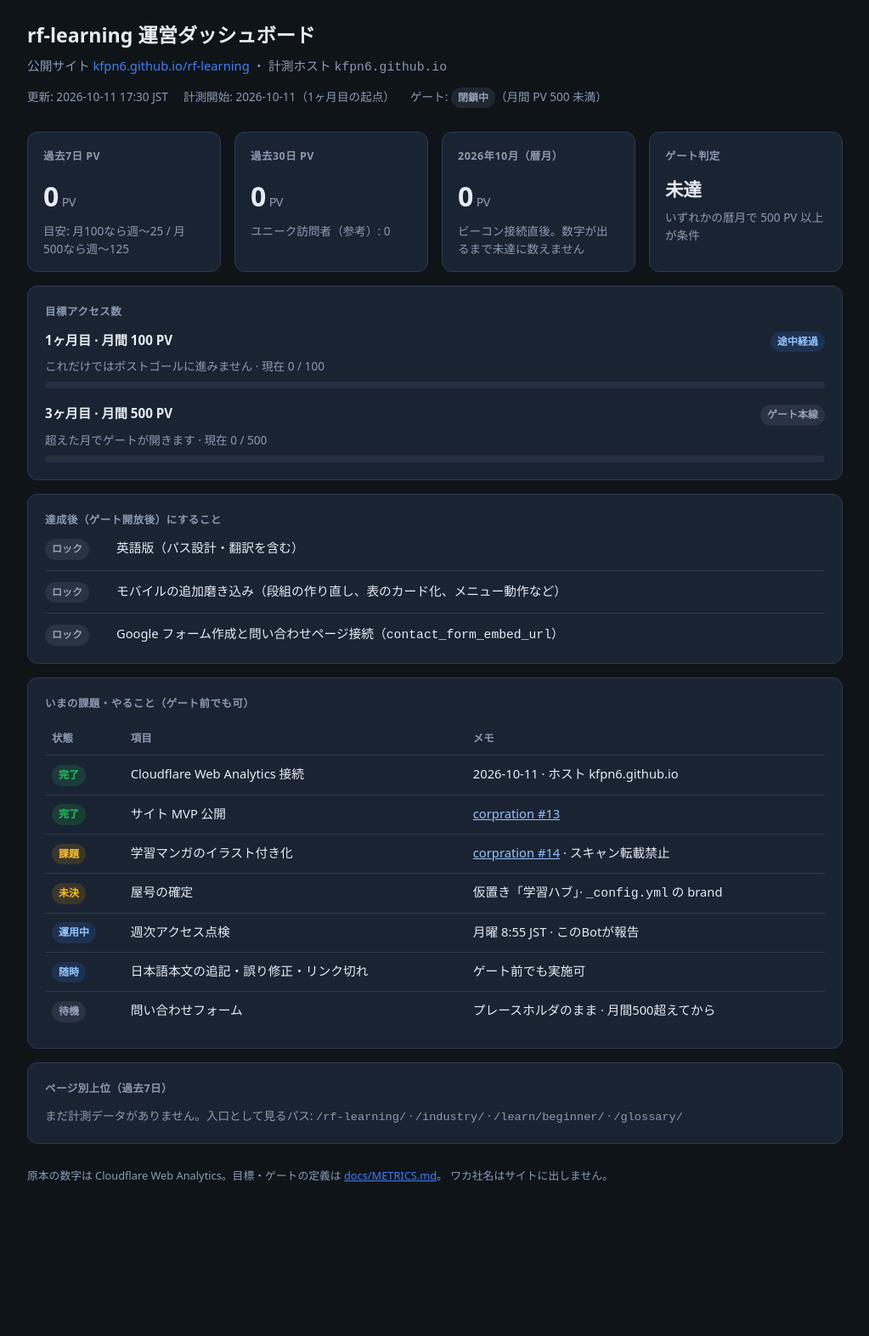
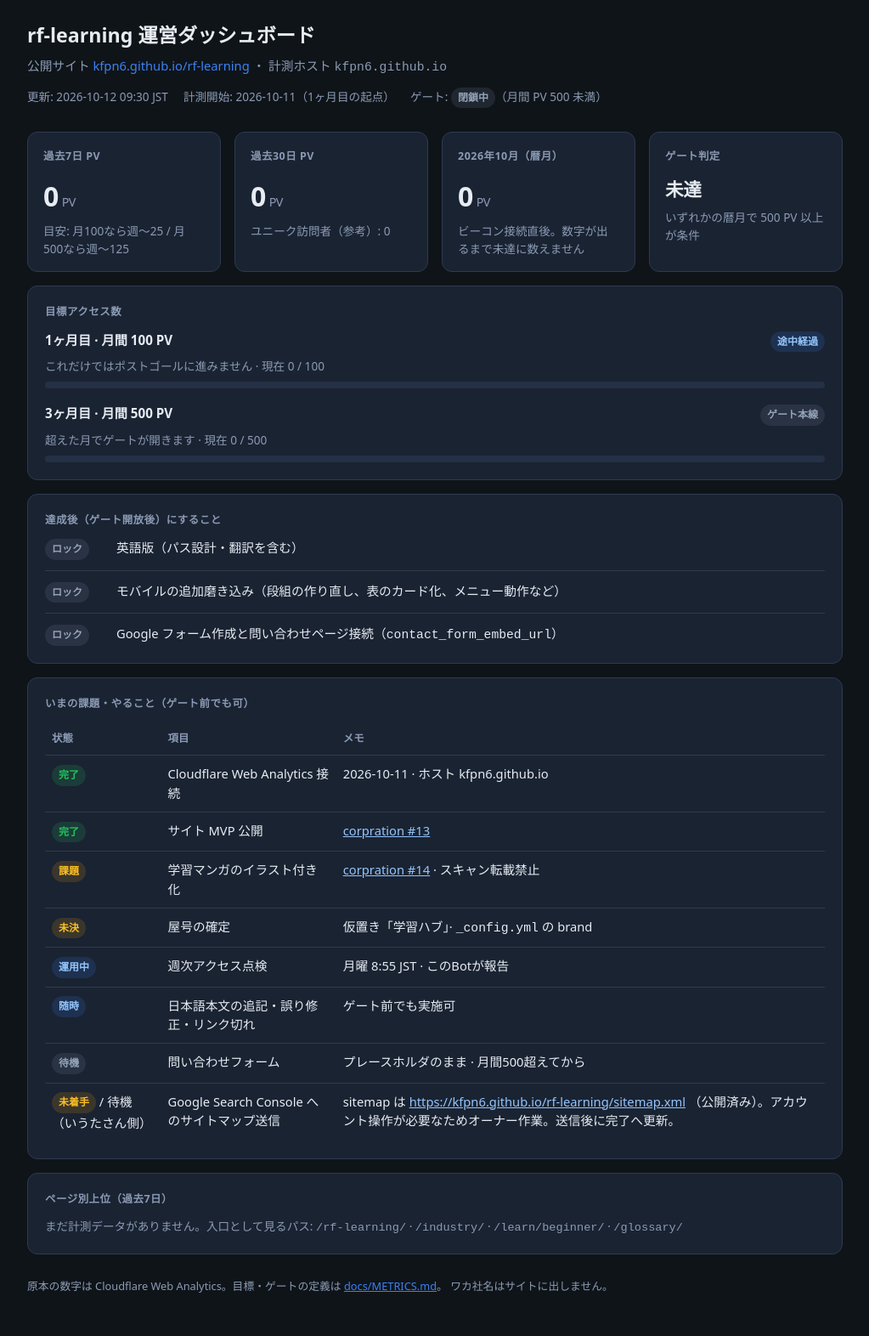
Before and after one commit to KFPn6/rf-learning, a Jekyll site: the page docs/dashboard.html, which Jekyll copies as it is, in a window 1280 px wide. Shown: the whole page at 85% size, without its empty margins (128-1151 px from the left). Built offline with Jekyll 4.4.1, drawn with Linux system fonts in a browser that asks for light colours; before the commit the page ends 1442 px from its top, so only the background shows below that.

Commit message:
運営ダッシュボードに Search Console のサイトマップ送信を未着手で追加する。
公開済み sitemap の送信はアカウント操作が必要なオーナー作業として残し、送信後に完了へ更新する旨を運用メモへ一行残す。

Co-authored-by: KFPn6 <KFPn6@users.noreply.github.com>

```diff
--- a/docs/dashboard.html
+++ b/docs/dashboard.html
@@ -115,7 +115,7 @@
       <h1>rf-learning 運営ダッシュボード</h1>
       <p>公開サイト <a href="https://kfpn6.github.io/rf-learning/" target="_blank" rel="noopener">kfpn6.github.io/rf-learning</a> ・ 計測ホスト <code>kfpn6.github.io</code></p>
       <div class="meta">
-        <span>更新: 2026-10-11 17:30 JST</span>
+        <span>更新: 2026-10-12 09:30 JST</span>
         <span>計測開始: 2026-10-11（1ヶ月目の起点）</span>
         <span>ゲート: <span class="badge closed">閉鎖中</span>（月間 PV 500 未満）</span>
       </div>
@@ -229,6 +229,11 @@
               <td>問い合わせフォーム</td>
               <td>プレースホルダのまま · 月間500超えてから</td>
             </tr>
+            <tr>
+              <td><span class="badge todo">未着手</span> / 待機（いうたさん側）</td>
+              <td>Google Search Console へのサイトマップ送信</td>
+              <td>sitemap は <a href="https://kfpn6.github.io/rf-learning/sitemap.xml" style="color:#93c5fd">https://kfpn6.github.io/rf-learning/sitemap.xml</a> （公開済み）。アカウント操作が必要なためオーナー作業。送信後に完了へ更新。</td>
+            </tr>
           </tbody>
         </table>
       </div>
```
Also changed, not shown: docs/METRICS.md (+2 -0 lines).
